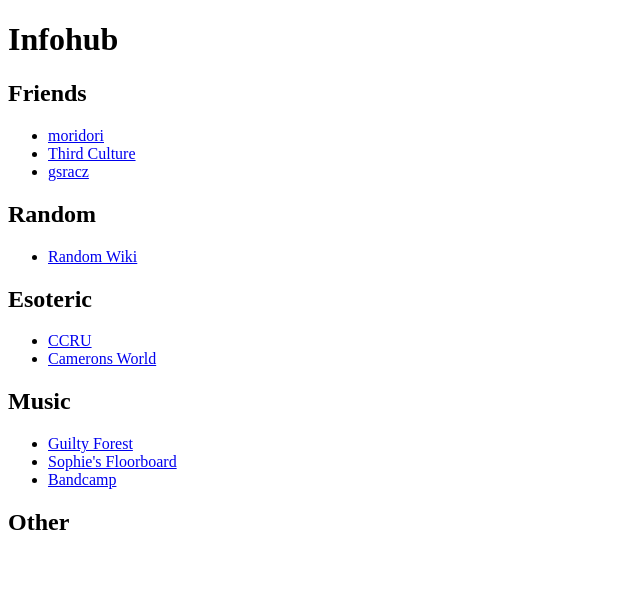
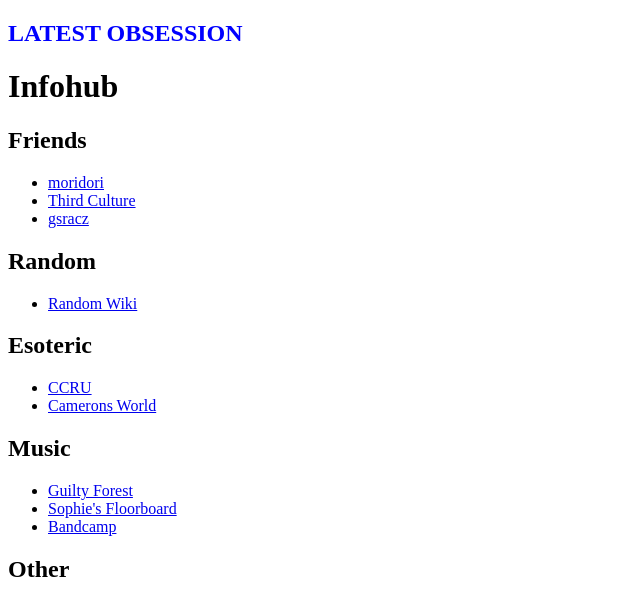
Before and after one commit to aktama04/infohub, a plain HTML site: page index.html in a window 1280 px wide. Shown: the whole page, without its empty margins (0-640 px from the left). Drawn offline with Linux system fonts and the light colour scheme.

Commit message:
Update index.html
added LATEST OBSESSION subheader blue link (hopefully)

```diff
--- a/index.html
+++ b/index.html
@@ -3,6 +3,7 @@
 <head>
   <meta charset="UTF-8">
   <title>Infohub</title>
+  <h2><a href="https://www.youtube.com/watch?v=DbJjTT0o8bI&ab_channel=MoriDori" style="color: blue; text-decoration: none;">LATEST OBSESSION</a></h2>
 </head>
 <body>
   <h1>Infohub</h1>
```
